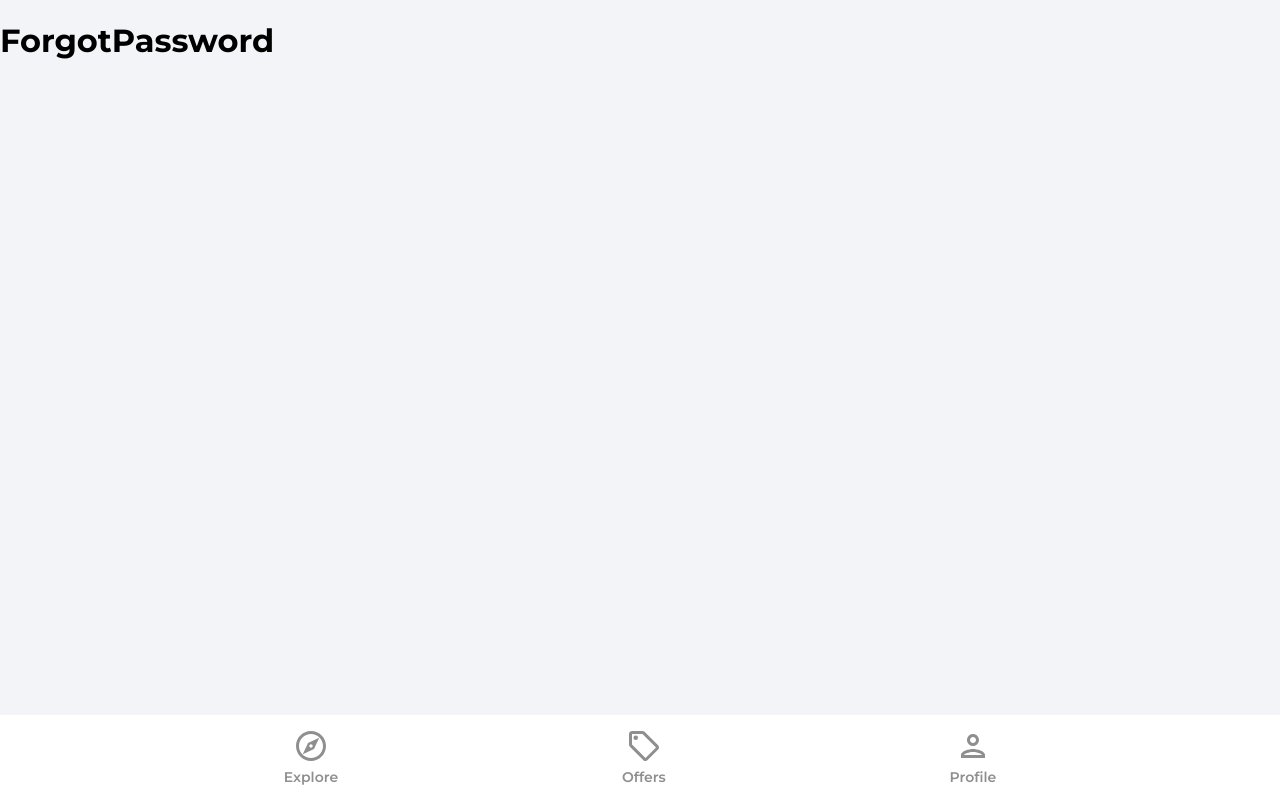
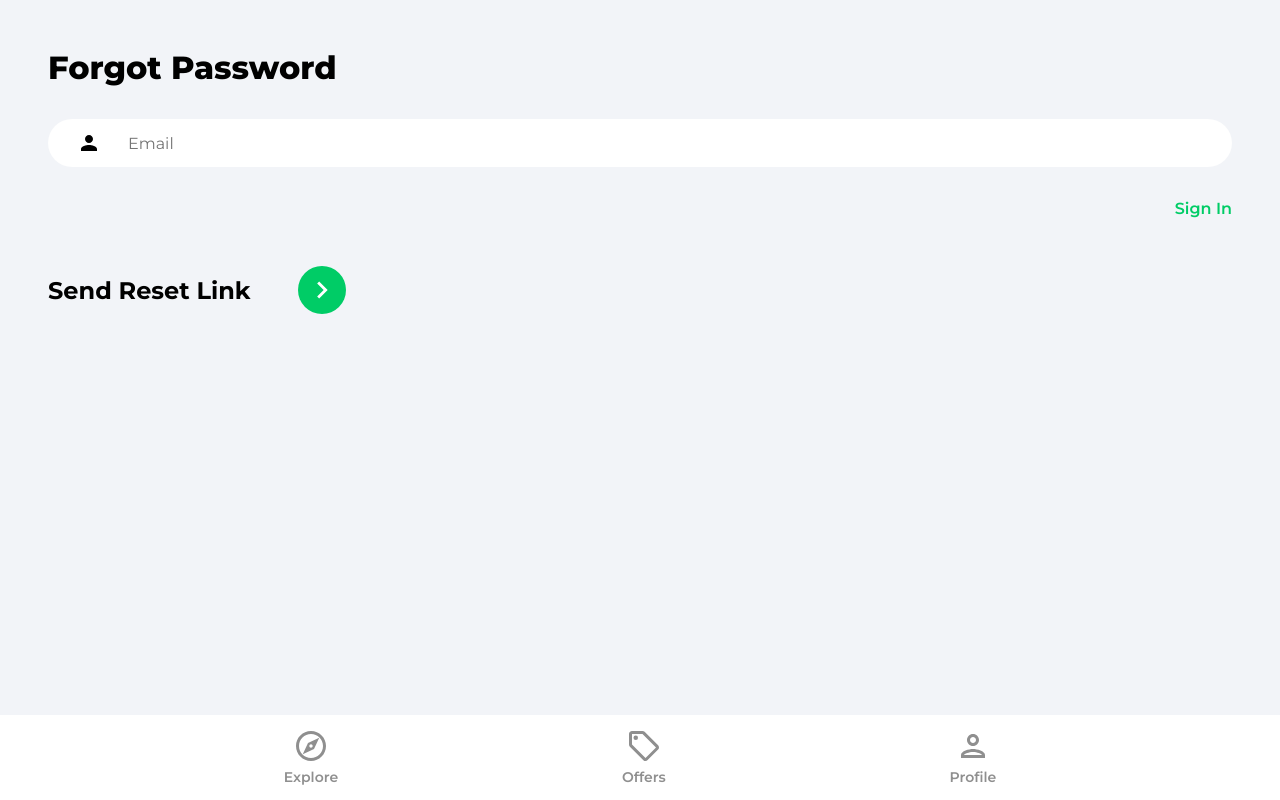
Before and after one commit to panosjapan7/house-marketplace-react-app, a React (Create React App) app: page /forgot-password in a window 1280 px wide. Built offline with nearby package versions, Linux system fonts and the light colour scheme.

Commit message:
ForgotPassword

```diff
--- a/src/pages/ForgotPassword.jsx
+++ b/src/pages/ForgotPassword.jsx
@@ -1,7 +1,56 @@
+import { useState } from "react";
+import { Link } from "react-router-dom";
+import { getAuth, sendPasswordResetEmail } from "firebase/auth";
+import { toast } from "react-toastify";
+import { ReactComponent as ArrowRightIcon } from "../assets/svg/keyboardArrowRightIcon.svg";
+
 function ForgotPassword() {
+  const [email, setEmail] = useState("");
+
+  const onChange = (e) => {
+    setEmail(e.target.value);
+  }
+
+  const onSubmit = async (e) => {
+    e.preventDefault();
+
+    try {
+      const auth = getAuth();
+      await sendPasswordResetEmail(auth, email);
+      toast.success("Email was sent");
+    }
+    catch (error) {
+      toast.error("Could not send Reset email");
+    }
+  }
+
   return (
-    <div>
-        <h1>ForgotPassword</h1>
+    <div className="pageContainer">
+        <header>
+          <p className="pageHeader">Forgot Password</p>
+        </header>
+
+        <main>
+          <form onSubmit={onSubmit}>
+            <input
+              type="email"
+              className="emailInput"
+              placeholder="Email"
+              id="email"
+              value={email}
+              onChange={onChange}
+            />
+
+            <Link className="forgotPasswordLink" to="/sign-in">Sign In</Link>
+
+            <div className="signInBar">
+              <div className="signInText">Send Reset Link</div>
+              <button className="signInButton">
+                <ArrowRightIcon fill="#ffffff" width="34px" height="34px" />
+              </button>
+            </div>
+          </form>
+        </main>
     </div>
   )
 }
```
